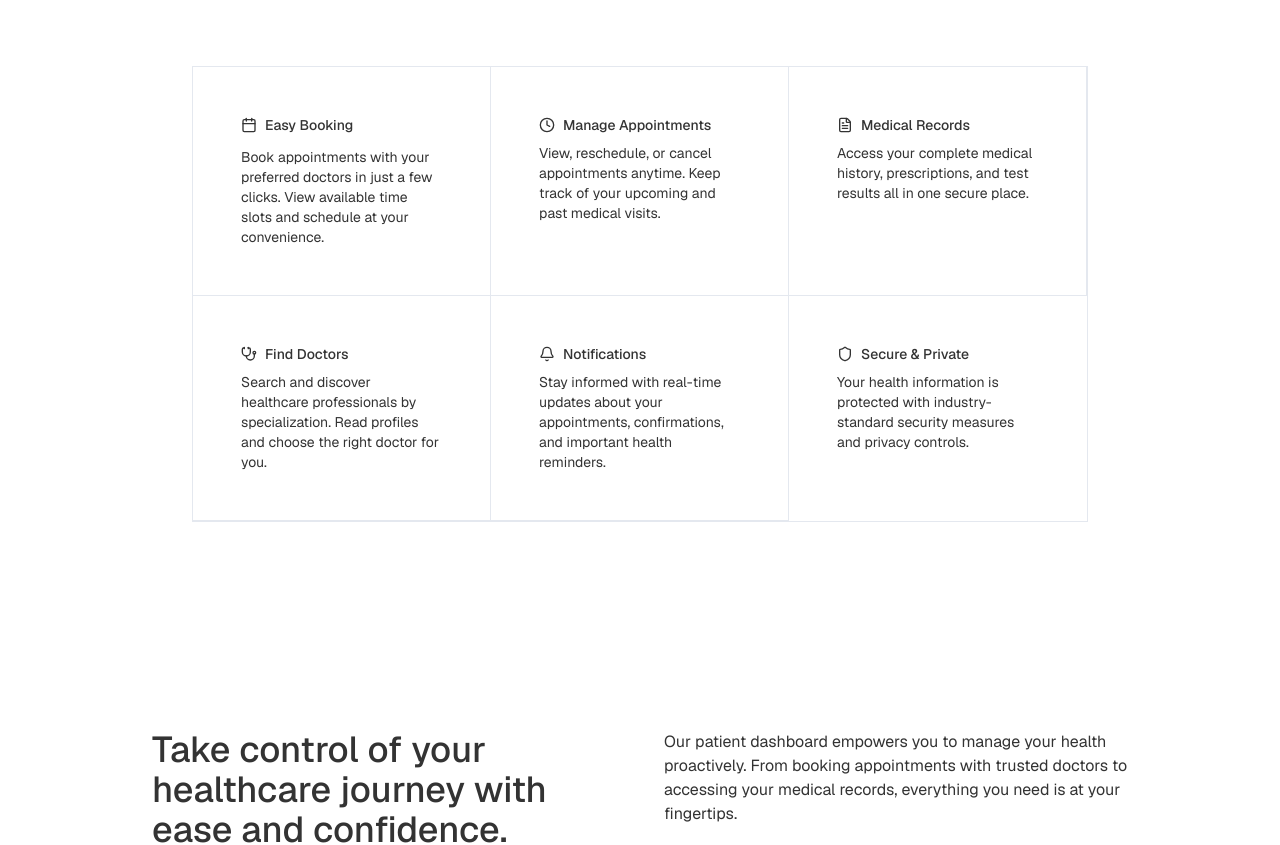
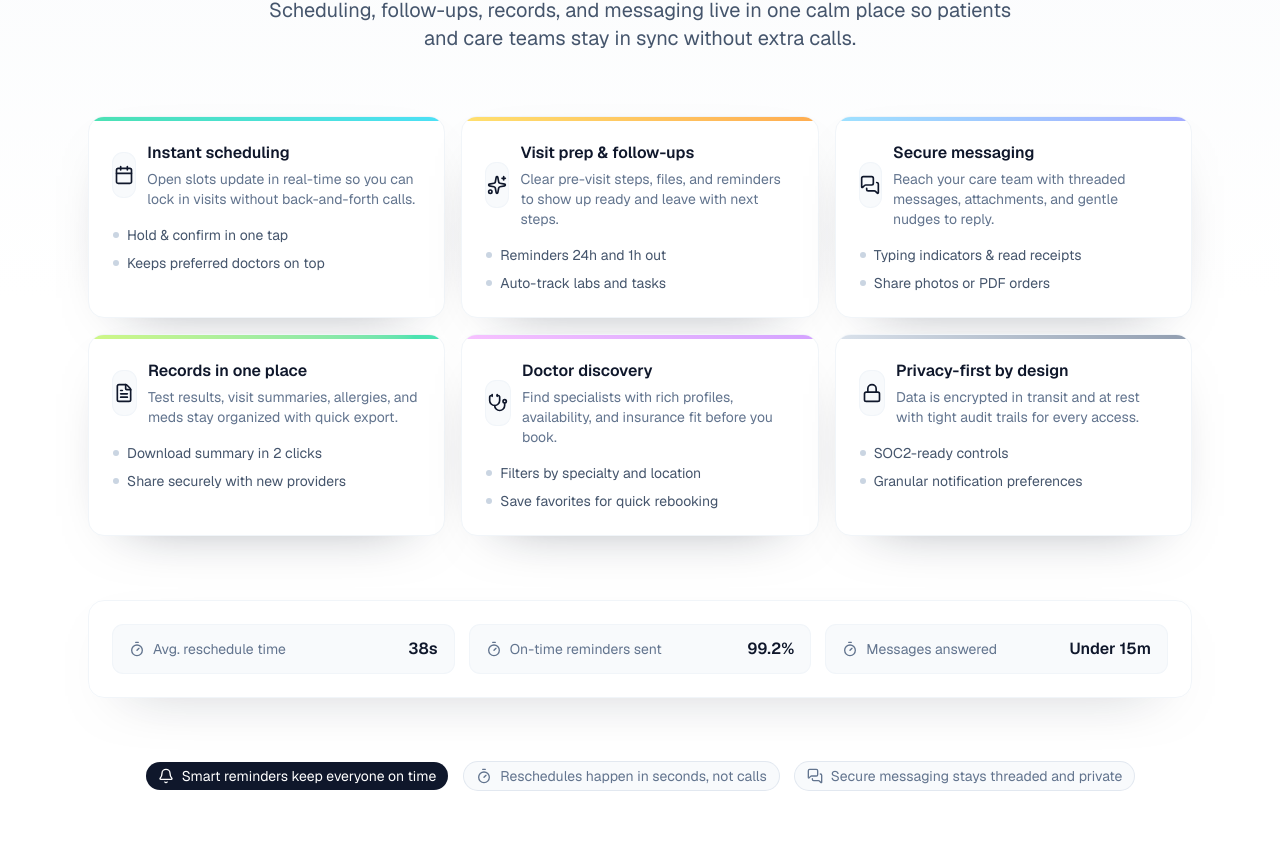
Before and after one commit to bry-ly/Health-Care, a Next.js app: page / in a window 1280 px wide. Shown: the part 1596-2441 px from the top of the page. Built offline with nearby package versions, Linux system fonts and the light colour scheme.

Commit message:
feat: Enhance Features component with new layout and additional signals for improved user experience

```diff
--- a/components/landing/features.tsx
+++ b/components/landing/features.tsx
@@ -1,59 +1,179 @@
-import { Calendar, Clock, FileText, Shield, Bell, Stethoscope } from 'lucide-react'
+import {
+  Bell,
+  Calendar,
+  FileText,
+  Lock,
+  MessagesSquare,
+  Sparkles,
+  Stethoscope,
+  Timer,
+} from "lucide-react";
+
+const features = [
+  {
+    title: "Instant scheduling",
+    description:
+      "Open slots update in real-time so you can lock in visits without back-and-forth calls.",
+    icon: Calendar,
+    accent: "from-emerald-400/70 to-cyan-400/70",
+    details: ["Hold & confirm in one tap", "Keeps preferred doctors on top"],
+  },
+  {
+    title: "Visit prep & follow-ups",
+    description:
+      "Clear pre-visit steps, files, and reminders to show up ready and leave with next steps.",
+    icon: Sparkles,
+    accent: "from-amber-300/70 to-orange-400/70",
+    details: ["Reminders 24h and 1h out", "Auto-track labs and tasks"],
+  },
+  {
+    title: "Secure messaging",
+    description:
+      "Reach your care team with threaded messages, attachments, and gentle nudges to reply.",
+    icon: MessagesSquare,
+    accent: "from-sky-300/70 to-indigo-400/70",
+    details: [
+      "Typing indicators & read receipts",
+      "Share photos or PDF orders",
+    ],
+  },
+  {
+    title: "Records in one place",
+    description:
+      "Test results, visit summaries, allergies, and meds stay organized with quick export.",
+    icon: FileText,
+    accent: "from-lime-300/70 to-emerald-400/70",
+    details: [
+      "Download summary in 2 clicks",
+      "Share securely with new providers",
+    ],
+  },
+  {
+    title: "Doctor discovery",
+    description:
+      "Find specialists with rich profiles, availability, and insurance fit before you book.",
+    icon: Stethoscope,
+    accent: "from-fuchsia-300/70 to-purple-400/70",
+    details: [
+      "Filters by specialty and location",
+      "Save favorites for quick rebooking",
+    ],
+  },
+  {
+    title: "Privacy-first by design",
+    description:
+      "Data is encrypted in transit and at rest with tight audit trails for every access.",
+    icon: Lock,
+    accent: "from-slate-300/70 to-slate-500/70",
+    details: ["SOC2-ready controls", "Granular notification preferences"],
+  },
+];
+
+const signals = [
+  { label: "Avg. reschedule time", value: "38s" },
+  { label: "On-time reminders sent", value: "99.2%" },
+  { label: "Messages answered", value: "Under 15m" },
+];
 
 export default function Features() {
   return (
-        <section className="py-12 md:py-20" id="features">
-            <div className="mx-auto max-w-5xl space-y-8 px-6 md:space-y-16">
-                <div className="relative z-10 mx-auto max-w-xl space-y-6 text-center md:space-y-12">
-                    <h2 className="text-balance text-4xl font-medium lg:text-5xl">Everything you need to manage your healthcare</h2>
-                    <p>Our comprehensive patient dashboard provides all the tools you need to book appointments, manage your health records, and stay connected with your healthcare providers.</p>
+    <section className="relative overflow-hidden py-14 md:py-24" id="features">
+      <div
+        className="absolute inset-0 -z-10 bg-linear-to-b from-slate-50 via-white to-white"
+        aria-hidden
+      />
+      <div className="mx-auto max-w-6xl space-y-12 px-6 md:space-y-16">
+        <div className="relative z-10 mx-auto max-w-3xl space-y-4 text-center md:space-y-6">
+          <div className="flex flex-wrap items-center justify-center gap-3 text-xs font-medium uppercase tracking-[0.18em] text-slate-500">
+            <span className="rounded-full border border-slate-200 px-3 py-1">
+              Patient-first
+            </span>
+            <span className="rounded-full border border-slate-200 px-3 py-1">
+              Realtime
+            </span>
+            <span className="rounded-full border border-slate-200 px-3 py-1">
+              Secure
+            </span>
+          </div>
+          <h2 className="text-balance text-4xl font-semibold leading-tight md:text-5xl">
+            Everything you need to run care smoothly
+          </h2>
+          <p className="text-lg text-slate-600 md:text-xl">
+            Scheduling, follow-ups, records, and messaging live in one calm
+            place so patients and care teams stay in sync without extra calls.
+          </p>
         </div>
 
-                <div className="relative mx-auto grid max-w-4xl divide-x divide-y border *:p-12 sm:grid-cols-2 lg:grid-cols-3">
-                    <div className="space-y-3">
-                        <div className="flex items-center gap-2">
-                            <Calendar className="size-4" />
-                            <h3 className="text-sm font-medium">Easy Booking</h3>
+        <div className="grid gap-4 md:grid-cols-2 lg:grid-cols-3">
+          {features.map((feature) => (
+            <article
+              key={feature.title}
+              className="group relative overflow-hidden rounded-2xl border border-slate-100 bg-white p-6 shadow-[0_20px_60px_-40px_rgba(15,23,42,0.55)] transition hover:-translate-y-1 hover:shadow-[0_30px_80px_-60px_rgba(15,23,42,0.6)]"
+            >
+              <div
+                className={`absolute inset-x-0 top-0 h-1 bg-linear-to-r ${feature.accent}`}
+                aria-hidden
+              />
+              <div className="flex items-center gap-3">
+                <span className="flex h-11 w-11 items-center justify-center rounded-xl bg-slate-50 text-slate-900 ring-1 ring-slate-100">
+                  <feature.icon className="size-5" />
+                </span>
+                <div className="space-y-1">
+                  <h3 className="text-base font-semibold text-slate-900">
+                    {feature.title}
+                  </h3>
+                  <p className="text-sm text-slate-500">
+                    {feature.description}
+                  </p>
                 </div>
-                        <p className="text-sm">Book appointments with your preferred doctors in just a few clicks. View available time slots and schedule at your convenience.</p>
               </div>
-                    <div className="space-y-2">
-                        <div className="flex items-center gap-2">
-                            <Clock className="size-4" />
-                            <h3 className="text-sm font-medium">Manage Appointments</h3>
+              <ul className="mt-4 space-y-2 text-sm text-slate-600">
+                {feature.details.map((item) => (
+                  <li key={item} className="flex items-center gap-2">
+                    <span
+                      className="h-1.5 w-1.5 rounded-full bg-slate-300"
+                      aria-hidden
+                    />
+                    {item}
+                  </li>
+                ))}
+              </ul>
+            </article>
+          ))}
         </div>
-                        <p className="text-sm">View, reschedule, or cancel appointments anytime. Keep track of your upcoming and past medical visits.</p>
+
+        <div className="grid gap-4 rounded-2xl border border-slate-100 bg-white/70 p-6 shadow-[0_20px_60px_-40px_rgba(15,23,42,0.55)] backdrop-blur md:grid-cols-3">
+          {signals.map((signal) => (
+            <div
+              key={signal.label}
+              className="flex items-center justify-between rounded-xl bg-slate-50 px-4 py-3 ring-1 ring-slate-100"
+            >
+              <div className="flex items-center gap-2 text-sm text-slate-500">
+                <Timer className="size-4" />
+                {signal.label}
               </div>
-                    <div className="space-y-2">
-                        <div className="flex items-center gap-2">
-                            <FileText className="size-4" />
-                            <h3 className="text-sm font-medium">Medical Records</h3>
+              <span className="text-base font-semibold text-slate-900">
+                {signal.value}
+              </span>
             </div>
-                        <p className="text-sm">Access your complete medical history, prescriptions, and test results all in one secure place.</p>
+          ))}
         </div>
-                    <div className="space-y-2">
-                        <div className="flex items-center gap-2">
-                            <Stethoscope className="size-4" />
-                            <h3 className="text-sm font-medium">Find Doctors</h3>
-                        </div>
-                        <p className="text-sm">Search and discover healthcare professionals by specialization. Read profiles and choose the right doctor for you.</p>
-                    </div>
-                    <div className="space-y-2">
-                        <div className="flex items-center gap-2">
+
+        <div className="flex flex-wrap items-center justify-center gap-4 text-xs text-slate-500 md:text-sm">
+          <span className="inline-flex items-center gap-2 rounded-full bg-slate-900 px-3 py-1 text-white">
             <Bell className="size-4" />
-                            <h3 className="text-sm font-medium">Notifications</h3>
-                        </div>
-                        <p className="text-sm">Stay informed with real-time updates about your appointments, confirmations, and important health reminders.</p>
-                    </div>
-                    <div className="space-y-2">
-                        <div className="flex items-center gap-2">
-                            <Shield className="size-4" />
-                            <h3 className="text-sm font-medium">Secure & Private</h3>
-                        </div>
-                        <p className="text-sm">Your health information is protected with industry-standard security measures and privacy controls.</p>
-                    </div>
+            Smart reminders keep everyone on time
+          </span>
+          <span className="inline-flex items-center gap-2 rounded-full bg-slate-50 px-3 py-1 ring-1 ring-slate-200">
+            <Timer className="size-4" />
+            Reschedules happen in seconds, not calls
+          </span>
+          <span className="inline-flex items-center gap-2 rounded-full bg-slate-50 px-3 py-1 ring-1 ring-slate-200">
+            <MessagesSquare className="size-4" />
+            Secure messaging stays threaded and private
+          </span>
         </div>
       </div>
     </section>
-    )
+  );
 }
```
Lines whose indentation alone changed are shown as unchanged.
